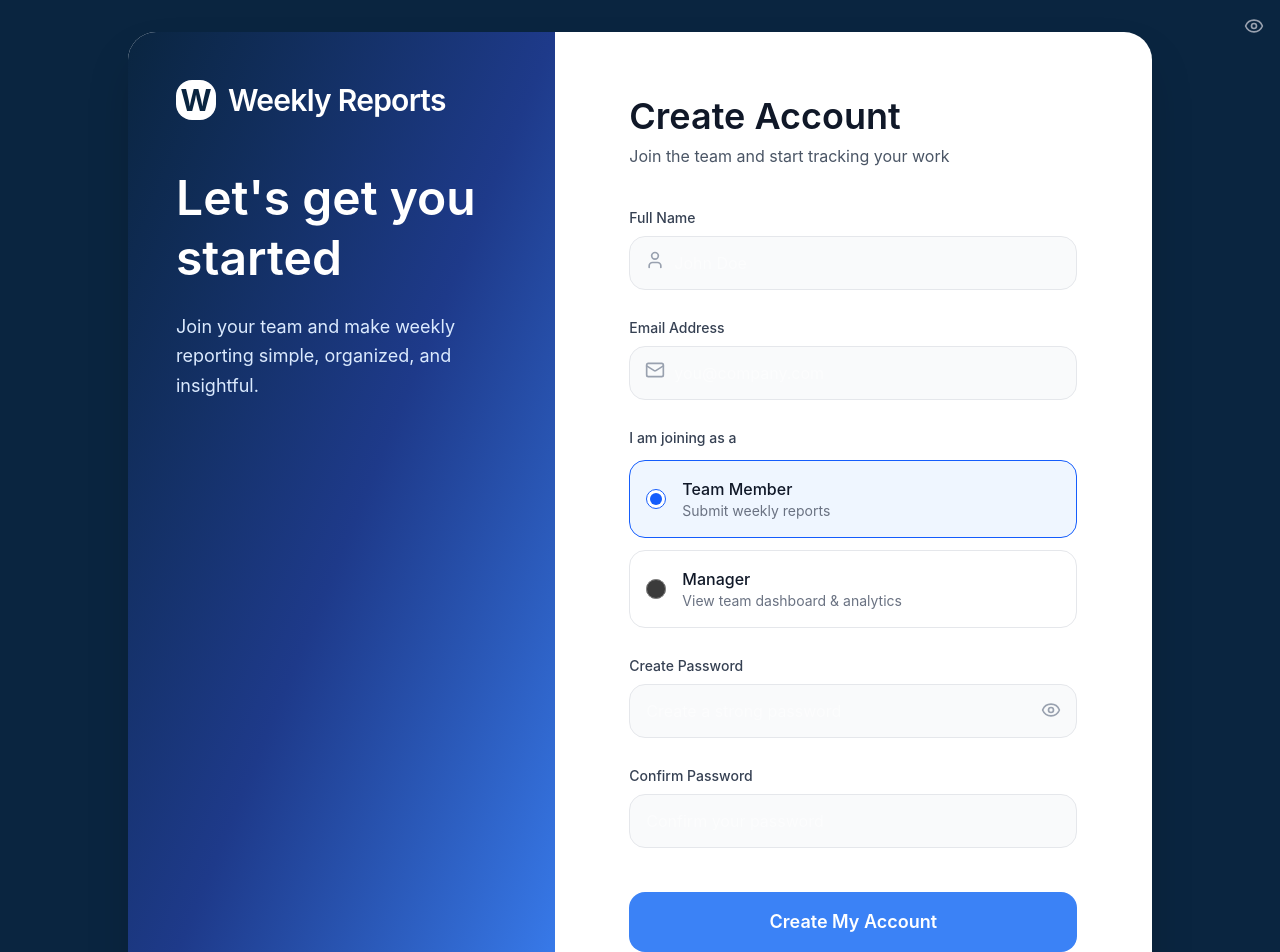
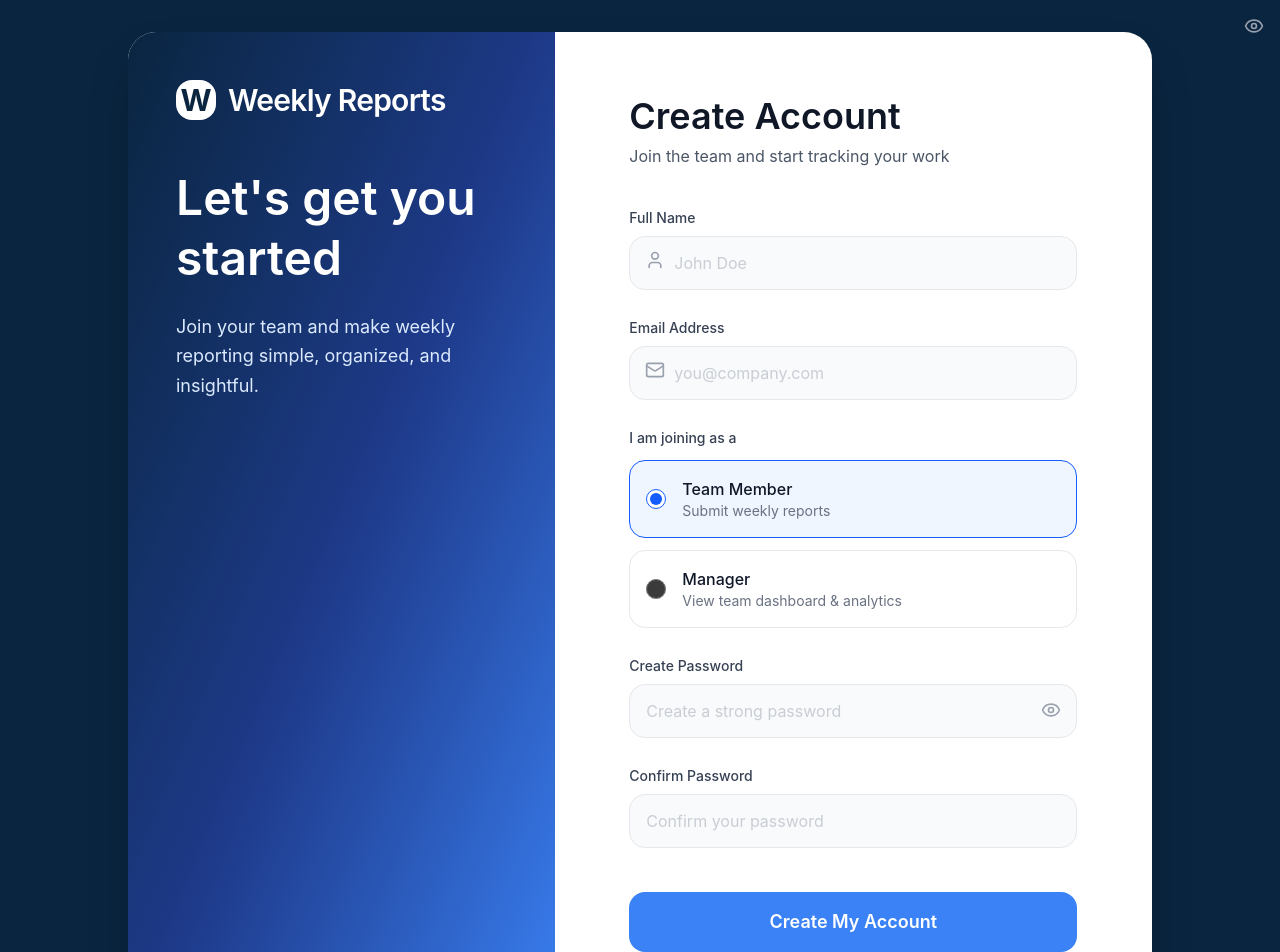
Before and after one commit to isuri54/weekly-report-app, a React (Vite) app in the folder frontend/: page /signup in a window 1280 px wide. Shown: the top 952 px of the page. Built offline with nearby package versions, Linux system fonts and the light colour scheme.

Commit message:
Change UI

```diff
--- a/frontend/src/pages/Login.tsx
+++ b/frontend/src/pages/Login.tsx
@@ -80,7 +80,7 @@ const Login = () => {
                     value={email}
                     onChange={(e) => setEmail(e.target.value)}
                     required
-                    className="w-full pl-11 pr-4 py-3.5 bg-gray-50 border border-gray-200 rounded-2xl focus:outline-none focus:border-blue-500 transition-all"
+                    className="w-full pl-11 pr-4 py-3.5 bg-gray-50 border border-gray-200 text-gray-400 rounded-2xl focus:outline-none focus:border-blue-500 transition-all"
                     placeholder="you@company.com"
                   />
                 </div>
@@ -95,7 +95,7 @@ const Login = () => {
                     value={password}
                     onChange={(e) => setPassword(e.target.value)}
                     required
-                    className="w-full pl-11 pr-12 py-3.5 bg-gray-50 border border-gray-200 rounded-2xl focus:outline-none focus:border-blue-500 transition-all"
+                    className="w-full pl-11 pr-12 py-3.5 bg-gray-50 border border-gray-200 text-gray-400 rounded-2xl focus:outline-none focus:border-blue-500 transition-all"
                     placeholder="••••••••"
                   />
                   <button
--- a/frontend/src/pages/Signup.tsx
+++ b/frontend/src/pages/Signup.tsx
@@ -97,7 +97,7 @@ const Signup = () => {
                     value={formData.name}
                     onChange={handleChange}
                     required
-                    className="w-full pl-11 pr-4 py-3.5 bg-gray-50 border border-gray-200 rounded-2xl focus:outline-none focus:border-blue-500 transition-all"
+                    className="w-full pl-11 pr-4 py-3.5 bg-gray-50 border border-gray-200 text-gray-400 rounded-2xl focus:outline-none focus:border-blue-500 transition-all"
                     placeholder="John Doe"
                   />
                 </div>
@@ -113,7 +113,7 @@ const Signup = () => {
                     value={formData.email}
                     onChange={handleChange}
                     required
-                    className="w-full pl-11 pr-4 py-3.5 bg-gray-50 border border-gray-200 rounded-2xl focus:outline-none focus:border-blue-500 transition-all"
+                    className="w-full pl-11 pr-4 py-3.5 bg-gray-50 border border-gray-200 text-gray-400 rounded-2xl focus:outline-none focus:border-blue-500 transition-all"
                     placeholder="you@company.com"
                   />
                 </div>
@@ -161,7 +161,7 @@ const Signup = () => {
                     value={formData.password}
                     onChange={handleChange}
                     required
-                    className="w-full px-4 py-3.5 bg-gray-50 border border-gray-200 rounded-2xl focus:outline-none focus:border-blue-500 transition-all"
+                    className="w-full px-4 py-3.5 bg-gray-50 border border-gray-200 text-gray-400 rounded-2xl focus:outline-none focus:border-blue-500 transition-all"
                     placeholder="Create a strong password"
                   />
                   <button
@@ -182,7 +182,7 @@ const Signup = () => {
                   value={formData.confirmPassword}
                   onChange={handleChange}
                   required
-                  className="w-full px-4 py-3.5 bg-gray-50 border border-gray-200 rounded-2xl focus:outline-none focus:border-blue-500 transition-all"
+                  className="w-full px-4 py-3.5 bg-gray-50 border border-gray-200 text-gray-400 rounded-2xl focus:outline-none focus:border-blue-500 transition-all"
                   placeholder="Confirm your password"
                 />
                 <button
```
